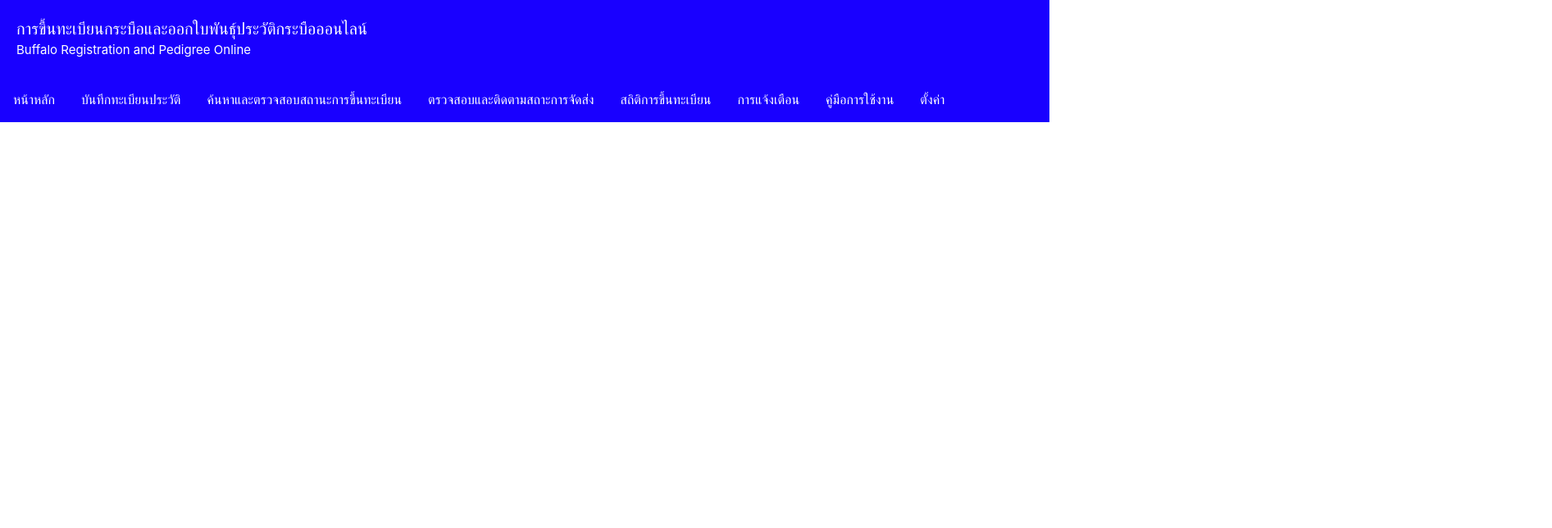
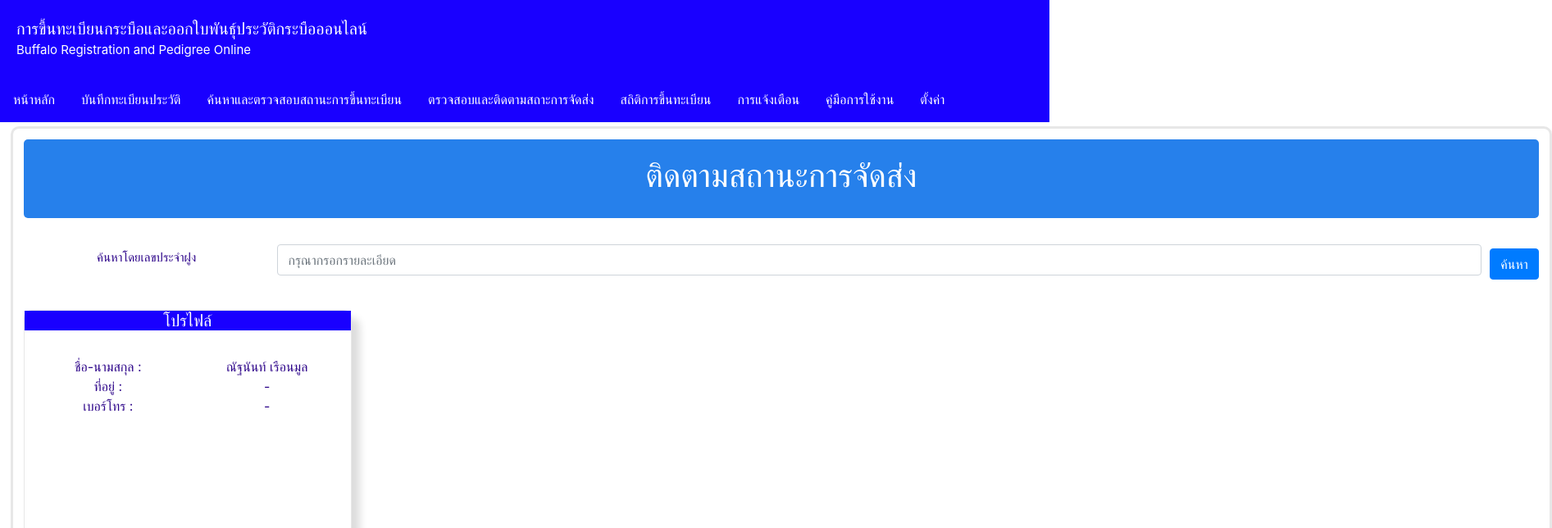
Before and after one commit to artty7541/newpro, a React (Create React App) app: page /trace in a window 1280 px wide. Shown: the top 644 px of the page at 82% size, 1893 px wide, since content can reach past the window. Built offline with nearby package versions, Linux system fonts and the light colour scheme.

Commit message:
update to remote githup

```diff
--- a/src/components/dash.js
+++ b/src/components/dash.js
@@ -27,7 +27,7 @@ const Header = () => {
 
           <Card className="r-margintop border-c4" style={{ width: "25rem" }}>
           <Card.Title >โปรไฟล์</Card.Title>
-            <Card.Img variant="top" src={buf} />
+            <Card.Img  variant="top" src={buf} />
             <Card.Body>
 
               <Row>
--- a/src/components/trace.js
+++ b/src/components/trace.js
@@ -1,7 +1,7 @@
 import React from "react";
 import "./../photo.css";
 import Footer from "./Footer";
-import { Form, Button, Row, Col } from "react-bootstrap";
+import { Form, Button, Row, Col, Table, Card } from "react-bootstrap";
 import NavbarLogin from "./navbar";
 const Header = () => {
   return (
@@ -19,11 +19,81 @@ const Header = () => {
             Buffalo Registration and Pedigree Online
           </div>
         </div>
+      </div>
+      <NavbarLogin />
+      <div class="center" className="coler-bg5 border-c">
 
+          <div className="border-c1">
+            <div
+              className="border-c3"
+              style={{
+                backgroundColor: "#2680EB",
+                color: "white",
+                padding: "20px",
+              }}
+            >
+              <h1>ติดตามสถานะการจัดส่ง </h1>
+            </div>
+            <p className="row"> </p>
+            <p className="row"> </p>
+
+            <Form.Row>
+              <Form.Label column="sm" lg={2} style={{ fontSize: "15px" }}>
+                ค้นหาโดยเลขประจำฝูง
+              </Form.Label>
+              <Col>
+                <Form.Control
+                  size="text"
+                  type="text"
+                  placeholder="กรุณากรอกรายละเอียด"
+                />
+              </Col>
+
+              <Button type="submit" lg={2} className="btn btn-blue space">
+                ค้นหา
+              </Button>
+            </Form.Row>
+            <p className="row"> </p>
+          <p className="row"> </p>
+          <Card className="border-c5" style={{ width: "25rem" }}>
+          < Card.Title style={{backgroundColor: "#1900ff" ,color: "white"}}>โปรไฟล์</Card.Title>
+
+          <Card.Body>
+
+              <Row>
+              <Col>
+              ชื่อ-นามสกุล :
+              </Col>
+              <Col>
+              ณัฐนันท์ เรือนมูล
+              </Col>
+              </Row>
+
+              <Row>
+              <Col>
+              ที่อยู่ :
+              </Col>
+              <Col>
+              -
+              </Col>
+              </Row>
+              <Row>
+              <Col>
+              เบอร์โทร :
+              </Col>
+              <Col>
+              -
+              </Col>
+              </Row>
+
+            </Card.Body>
+          </Card>
+
+            <div>
+              </div>
+        </div>
       </div>
-       <NavbarLogin />
-
-      </div>
+    </div>
   );
 };
 export default Header;
--- a/src/photo.css
+++ b/src/photo.css
@@ -236,3 +236,12 @@
   background-color: #ffffff;
   box-shadow: 10px 10px 10px #dddddd;
 }
+.border-c5{
+  height: 350px;
+  width: 100px;
+  border-style: solid;
+  border-color: #e7e7e7;
+  border-radius: 10px;
+  background-color: #ffffff;
+  box-shadow: 10px 10px 10px #dddddd;
+}
```
